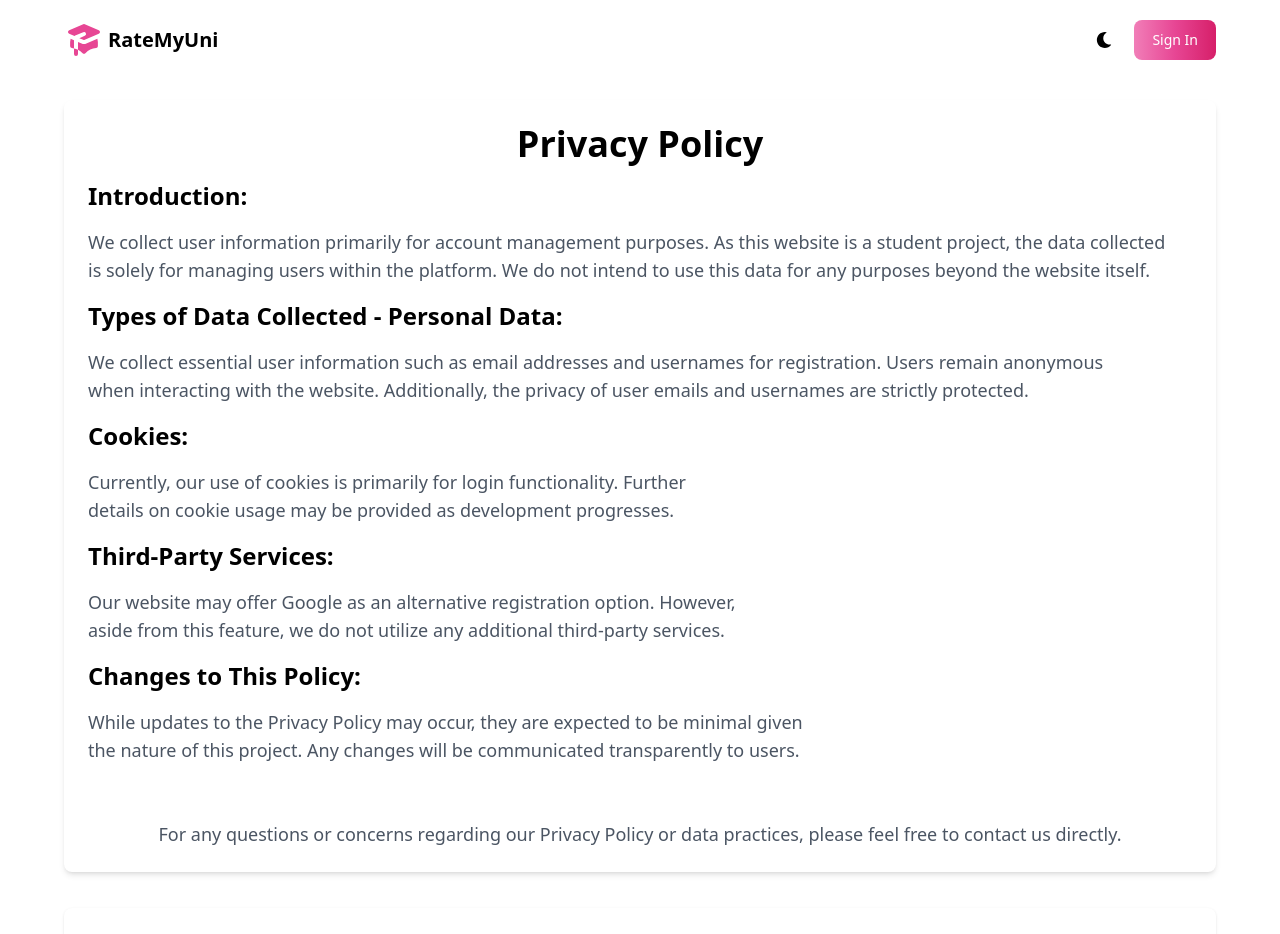
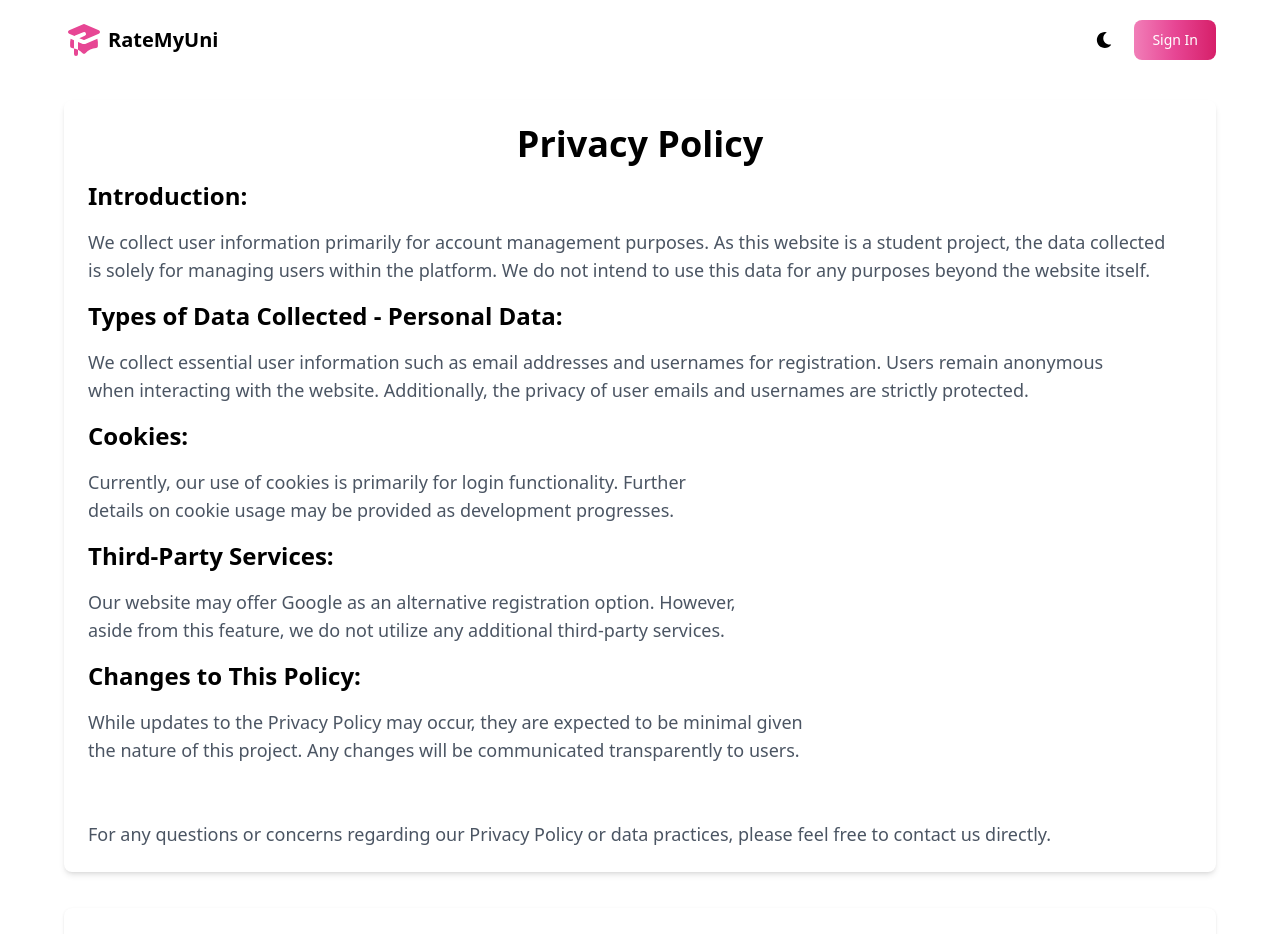
Before and after one commit to jacocanete/ratemyskwela, a React (Vite) app in the folder client/: page /privacy-policy in a window 1280 px wide. Shown: the top 934 px of the page. Built offline with nearby package versions, Linux system fonts and the light colour scheme; no server answers; the HTML template or start-up script is replaced by a standard one.

Commit message:
refactor: text alignment in PrivacyPolicy and TermsOfService pages

```diff
--- a/client/src/pages/PrivacyPolicy.jsx
+++ b/client/src/pages/PrivacyPolicy.jsx
@@ -45,7 +45,7 @@
           communicated transparently to users.
         </p>
         <br />
-        <p className="text-lg text-gray-600 dark:text-gray-400 text-balance text-center">
+        <p className="text-lg text-gray-600 dark:text-gray-400 text-balance text-left">
           For any questions or concerns regarding our Privacy Policy or data
           practices, please feel free to contact us directly.
         </p>
--- a/client/src/pages/TermsOfService.jsx
+++ b/client/src/pages/TermsOfService.jsx
@@ -40,7 +40,7 @@
         </p>
 
         <br />
-        <p className="text-lg text-gray-600 dark:text-gray-400 text-balance text-center">
+        <p className="text-lg text-gray-600 dark:text-gray-400 text-balance text-left">
           By submitting a review, users acknowledge that they have read,
           understood, and consent to abide by these terms and conditions.
         </p>
```
